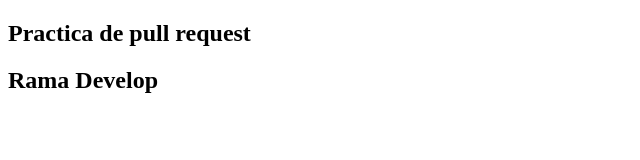
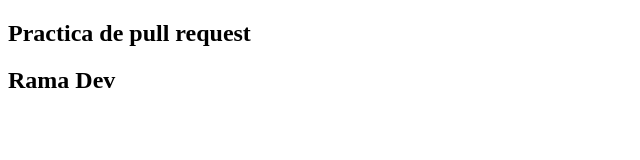
Before and after one commit to Svarium/practica-pull-request, a plain HTML site: page index.html in a window 1280 px wide. Shown: the full height of the page, 0-640 px from the left. Drawn offline with Linux system fonts and the light colour scheme.

Commit message:
Apply suggestion from @EM-DH
Co-authored-by: Ezequiel Muñoz <ezequiel.munoz@digitalhouse.com>

```diff
--- a/index.html
+++ b/index.html
@@ -9,7 +9,7 @@
     <header>
         <nav>
             <h1>Practica de pull request</h1>
-            <h2>Rama Develop</h2>
+            <h2>Rama Dev</h2>
         </nav>
     </header>
 </body>
```
